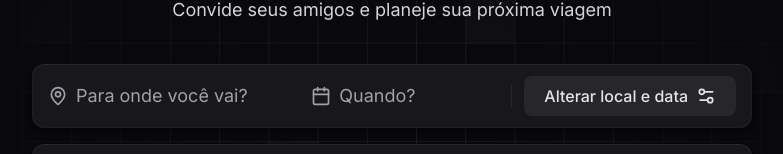
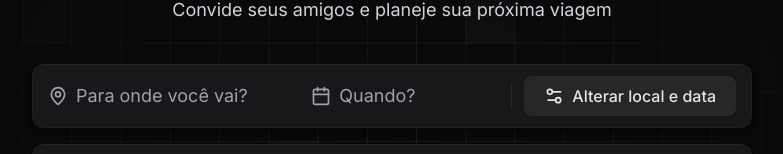
Before and after one commit to fandredev/nwl-journey-react, a React (Vite) app: page / in a window 1280 px wide. Both pictures are taken after a click on the button "Continuar". Shown: the part 283-437 px from the top of the page, without its empty margins (248-1031 px from the left). Built offline with nearby package versions, Linux system fonts and the light colour scheme.

Commit message:
feat: finish lesson two

```diff
--- /dev/null
+++ b/src/components/button.tsx
@@ -0,0 +1,37 @@
+import type { ReactNode, ComponentProps } from "react";
+
+import { tv, VariantProps } from "tailwind-variants";
+
+const buttonVariants = tv({
+  base: "rounded-lg px-5 font-medium flex items-center justify-center gap-2", // base style
+  variants: {
+    variant: {
+      primary: "bg-lime-300 text-lime-950 hover:bg-lime-400",
+      secondary: "bg-zinc-800 text-zinc-200 hover:bg-zinc-700",
+    },
+
+    size: {
+      default: "py-2",
+      full: "h-11 w-full",
+    },
+  },
+
+  defaultVariants: {
+    variant: "primary",
+    size: "default",
+  },
+});
+
+interface ButtonProps
+  extends ComponentProps<"button">,
+    VariantProps<typeof buttonVariants> {
+  children: ReactNode;
+}
+
+export function Button({ children, variant, size, ...props }: ButtonProps) {
+  return (
+    <button {...props} className={buttonVariants({ variant, size })}>
+      {children}
+    </button>
+  );
+}
--- a/src/pages/create-trip/confirm-trip-modal.tsx
+++ b/src/pages/create-trip/confirm-trip-modal.tsx
@@ -1,5 +1,6 @@
 import { User, X } from "lucide-react";
 import { FormEvent } from "react";
+import { Button } from "../../components/button";
 
 interface ConfirmTripModalProps {
   closeConfirmTripModal: () => void;
@@ -56,12 +57,9 @@
             />
           </div>
 
-          <button
-            type="submit"
-            className="bg-lime-300 text-lime-950 rounded-lg px-5 h-11 font-medium flex items-center gap-2 hover:bg-lime-400 w-full justify-center"
-          >
+          <Button type="submit" size="full" variant="primary">
             Confirmar criação da viagem
-          </button>
+          </Button>
         </form>
       </div>
     </div>
--- a/src/pages/create-trip/invite-guests-modal.tsx
+++ b/src/pages/create-trip/invite-guests-modal.tsx
@@ -1,5 +1,6 @@
 import { AtSign, Plus, X } from "lucide-react";
 import { FormEvent } from "react";
+import { Button } from "../../components/button";
 
 interface InviteGuestsModalProps {
   closeGuestsModal: () => void;
@@ -66,13 +67,10 @@
             />
           </div>
 
-          <button
-            type="submit"
-            className="bg-lime-300 text-lime-950 rounded-lg px-5 py-2 font-medium flex items-center gap-2 hover:bg-lime-400"
-          >
+          <Button type="submit" variant="primary">
             Convidar
             <Plus className="size-5" />
-          </button>
+          </Button>
         </form>
       </div>
     </div>
--- a/src/pages/create-trip/steps/destination-and-date-step.tsx
+++ b/src/pages/create-trip/steps/destination-and-date-step.tsx
@@ -1,4 +1,5 @@
 import { MapPin, Calendar, Settings2, ArrowRight } from "lucide-react";
+import { Button } from "../../../components/button";
 
 interface DestinationAndDateStepProps {
   isGuestsInputOpen: boolean;
@@ -35,21 +36,15 @@
       <div className="w-px h-6 bg-zinc-800"></div>
 
       {isGuestsInputOpen ? (
-        <button
-          onClick={closeGuestsInput}
-          className="bg-zinc-800 text-zinc-200 rounded-lg px-5 py-2 font-medium flex items-center gap-2 hover:bg-zinc-700"
-        >
+        <Button onClick={closeGuestsInput} variant="secondary">
+          <Settings2 className="size-5" />
           Alterar local e data
-          <Settings2 className="size-5" />
-        </button>
+        </Button>
       ) : (
-        <button
-          onClick={openGuestsInput}
-          className="bg-lime-300 text-lime-950 rounded-lg px-5 py-2 font-medium flex items-center gap-2 hover:bg-lime-400"
-        >
+        <Button onClick={openGuestsInput} variant="primary">
           Continuar
           <ArrowRight className="size-5" />
-        </button>
+        </Button>
       )}
     </div>
   );
--- a/src/pages/create-trip/steps/invite-guests-step.tsx
+++ b/src/pages/create-trip/steps/invite-guests-step.tsx
@@ -1,4 +1,5 @@
 import { ArrowRight, UserRoundPlus } from "lucide-react";
+import { Button } from "../../../components/button";
 
 interface InviteGuestsStepProps {
   openGuestsModal: () => void;
@@ -32,13 +33,10 @@
 
       <div className="w-px h-6 bg-zinc-800"></div>
 
-      <button
-        onClick={openConfirmTripModal}
-        className="bg-lime-300 text-lime-950 rounded-lg px-5 py-2 font-medium flex items-center gap-2 hover:bg-lime-400"
-      >
+      <Button onClick={openConfirmTripModal} variant="primary">
         Confirmar viagem
         <ArrowRight className="size-5" />
-      </button>
+      </Button>
     </div>
   );
 }
--- a/src/pages/trip-details/create-activity-modal.tsx
+++ b/src/pages/trip-details/create-activity-modal.tsx
@@ -1,4 +1,5 @@
 import { X, Tag, Calendar } from "lucide-react";
+import { Button } from "../../components/button";
 
 interface CreateActivityModalProps {
   handleCloseCreateActivityModal: () => void;
@@ -43,12 +44,9 @@
             />
           </div>
 
-          <button
-            type="submit"
-            className="bg-lime-300 text-lime-950 rounded-lg px-5 h-11 font-medium flex items-center gap-2 hover:bg-lime-400 w-full justify-center"
-          >
+          <Button type="submit" variant="primary" size="full">
             Salvar atividade
-          </button>
+          </Button>
         </form>
       </div>
     </div>
--- a/src/pages/trip-details/destination-and-date-header.tsx
+++ b/src/pages/trip-details/destination-and-date-header.tsx
@@ -1,4 +1,5 @@
 import { MapPin, Calendar, Settings2 } from "lucide-react";
+import { Button } from "../../components/button";
 
 export function DestinationAndDateHeader() {
   return (
@@ -15,10 +16,10 @@
         </div>
         <div className="w-px h-6 bg-zinc-800"></div>
 
-        <button className="bg-zinc-800 text-zinc-200 rounded-lg px-5 py-2 font-medium flex items-center gap-2 hover:bg-zinc-700">
+        <Button variant="secondary">
           Alterar local e data
           <Settings2 className="size-5" />
-        </button>
+        </Button>
       </div>
     </div>
   );
--- a/src/pages/trip-details/guests.tsx
+++ b/src/pages/trip-details/guests.tsx
@@ -1,4 +1,5 @@
 import { CircleDashed, UserCog } from "lucide-react";
+import { Button } from "../../components/button";
 
 export function Guests() {
   return (
@@ -29,10 +30,11 @@
           <CircleDashed className="text-zinc-400 size-5 shrink-0" />
         </div>
       </div>
-      <button className="bg-zinc-800 w-full justify-center text-zinc-200 rounded-lg px-5 h-11 font-medium flex items-center gap-2 hover:bg-zinc-700">
+
+      <Button variant="secondary" size="full">
         <UserCog className="size-5" />
         Gerenciar convidados
-      </button>
+      </Button>
     </div>
   );
 }
--- a/src/pages/trip-details/important-links.tsx
+++ b/src/pages/trip-details/important-links.tsx
@@ -1,4 +1,5 @@
 import { Link2, Plus } from "lucide-react";
+import { Button } from "../../components/button";
 
 export function ImportantLinks() {
   return (
@@ -35,10 +36,10 @@
           <Link2 className="text-zinc-400 size-5 shrink-0" />
         </div>
       </div>
-      <button className="bg-zinc-800 w-full justify-center text-zinc-200 rounded-lg px-5 h-11 font-medium flex items-center gap-2 hover:bg-zinc-700">
+      <Button variant="secondary">
         <Plus className="size-5" />
         Cadastrar novo link
-      </button>
+      </Button>
     </div>
   );
 }
```
Also changed, not shown: package.json (+6 -1 lines), 1 other file (tests, documents, lock files or other folders).
